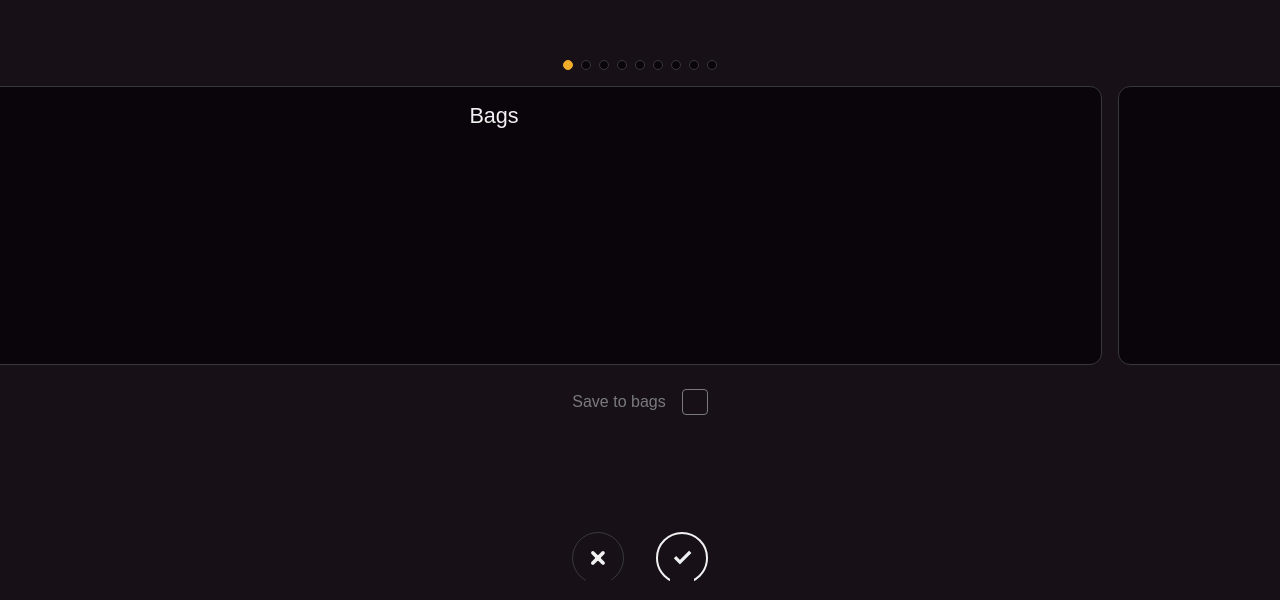
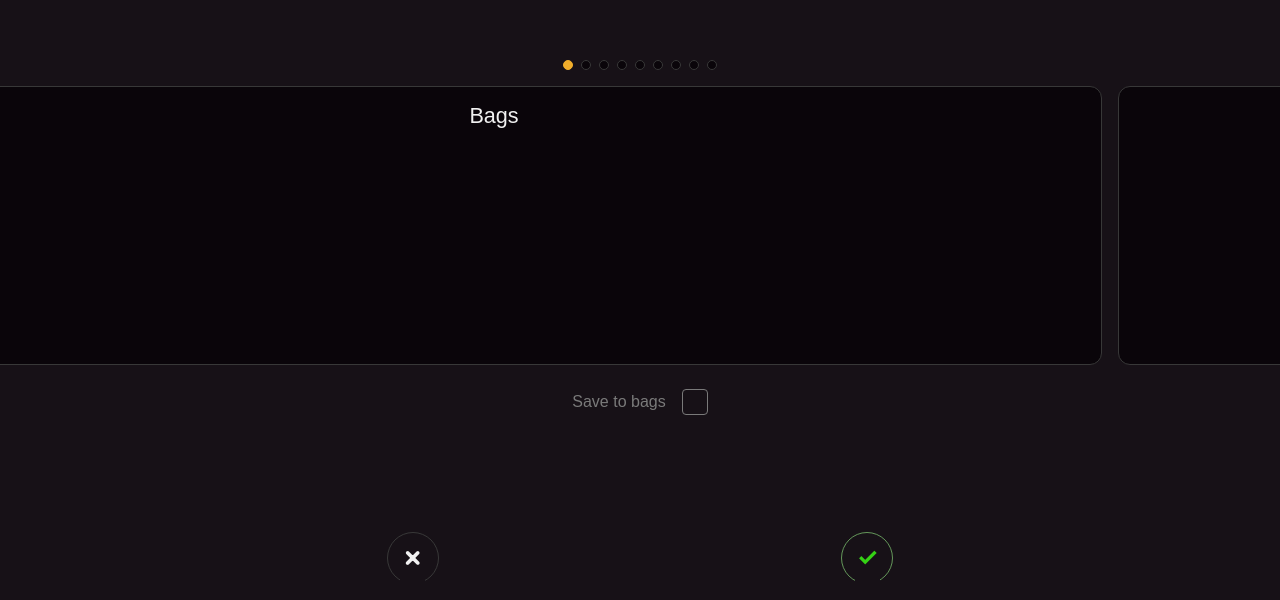
Before and after one commit to pipan/coffee-jurnal, a Vue app: page /create in a window 1280 px wide. Shown: the part 200-800 px from the top of the page. Built offline with nearby package versions, Linux system fonts and the light colour scheme.

Commit message:
change style for primary button

```diff
--- a/src/assets/styles/button.css
+++ b/src/assets/styles/button.css
@@ -86,8 +86,8 @@ a.btn {
 }
 
 .btn-thumb--primary {
-    border-width: 2px;
-    border-color: var(--color-fg);
+    border-color: var(--color-like);
+    color: var(--color-love);
 }
 
 .btn-thumb::before {
--- a/src/components/CoffeeUpsert.vue
+++ b/src/components/CoffeeUpsert.vue
@@ -13,7 +13,7 @@
                         <CoffeeDetailForm :item="coffeeValue" @change="innerCoffee = $event" @changeSaveBag="saveBagFlag = $event" ref="form"></CoffeeDetailForm>
                     </div>
                 </div>
-                <div class="row row--center pb-m gap-l">
+                <div class="row row--center pb-m gap-m row--evenly">
                     <div class="btn-thumb" @click="back()">
                         <i class="iconfont iconfont-cross text-l"></i>
                     </div>
```
